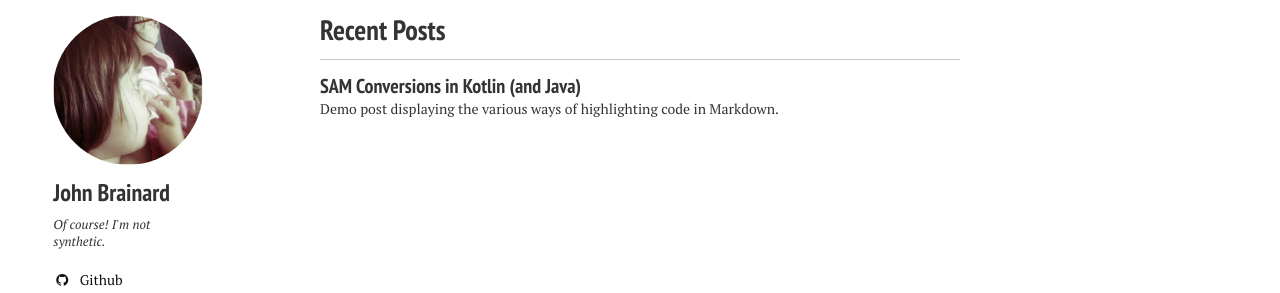
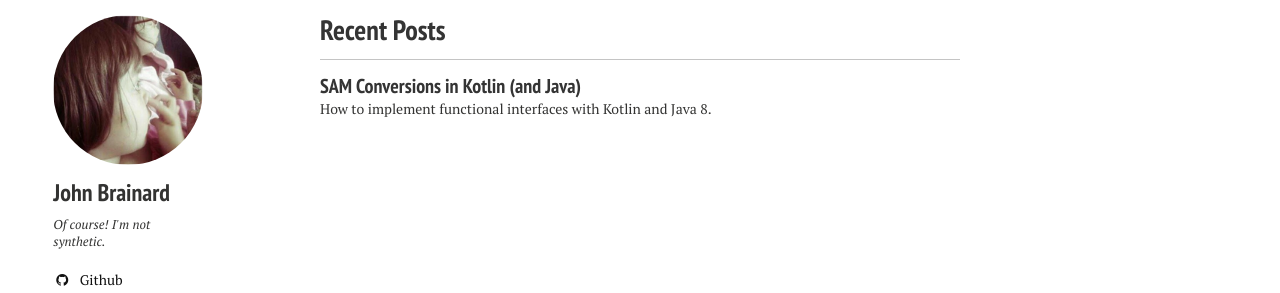
Before and after one commit to JohnBrainard/johnbrainard.github.io, a Jekyll site: the page built from index.md, in a window 1280 px wide. Shown: the part 443-736 px from the top of the page. Built offline with Jekyll 4.4.1, drawn with Linux system fonts in a browser that asks for light colours; nearby versions of some CDN libraries.

Commit message:
Update excerpt and add link to kotlinlang for more info

```diff
--- a/_posts/2015-08-29-sam-conversions-in-kotlin.md
+++ b/_posts/2015-08-29-sam-conversions-in-kotlin.md
@@ -1,7 +1,7 @@
 ---
 layout: post
 title: SAM Conversions in Kotlin (and Java)
-excerpt: "Demo post displaying the various ways of highlighting code in Markdown."
+excerpt: "How to implement functional interfaces with Kotlin and Java 8."
 tags: [code, kotlin, java, lambda]
 modified: 2015-8-29
 comments: true
```
Also changed, not shown: other parts of _posts/2015-08-29-sam-conversions-in-kotlin.md (+2 -0 lines).
